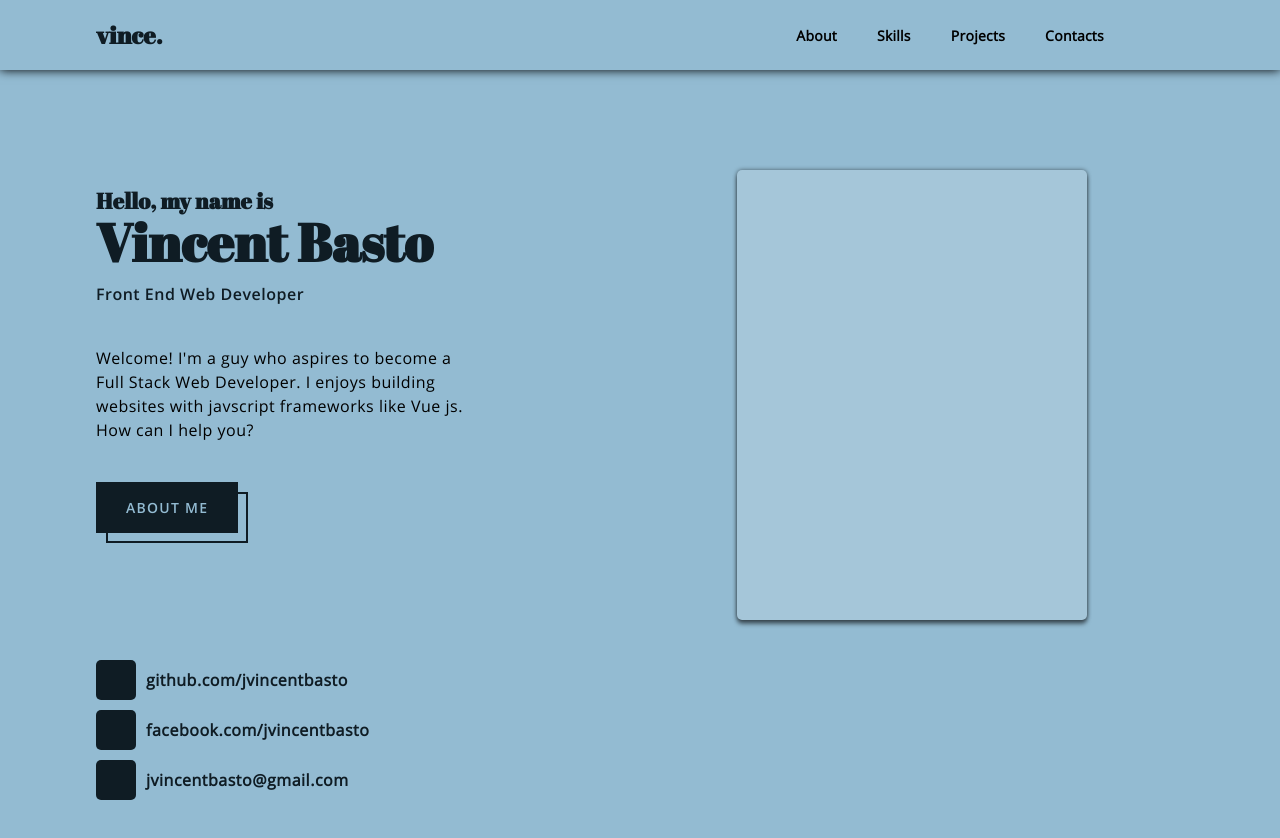
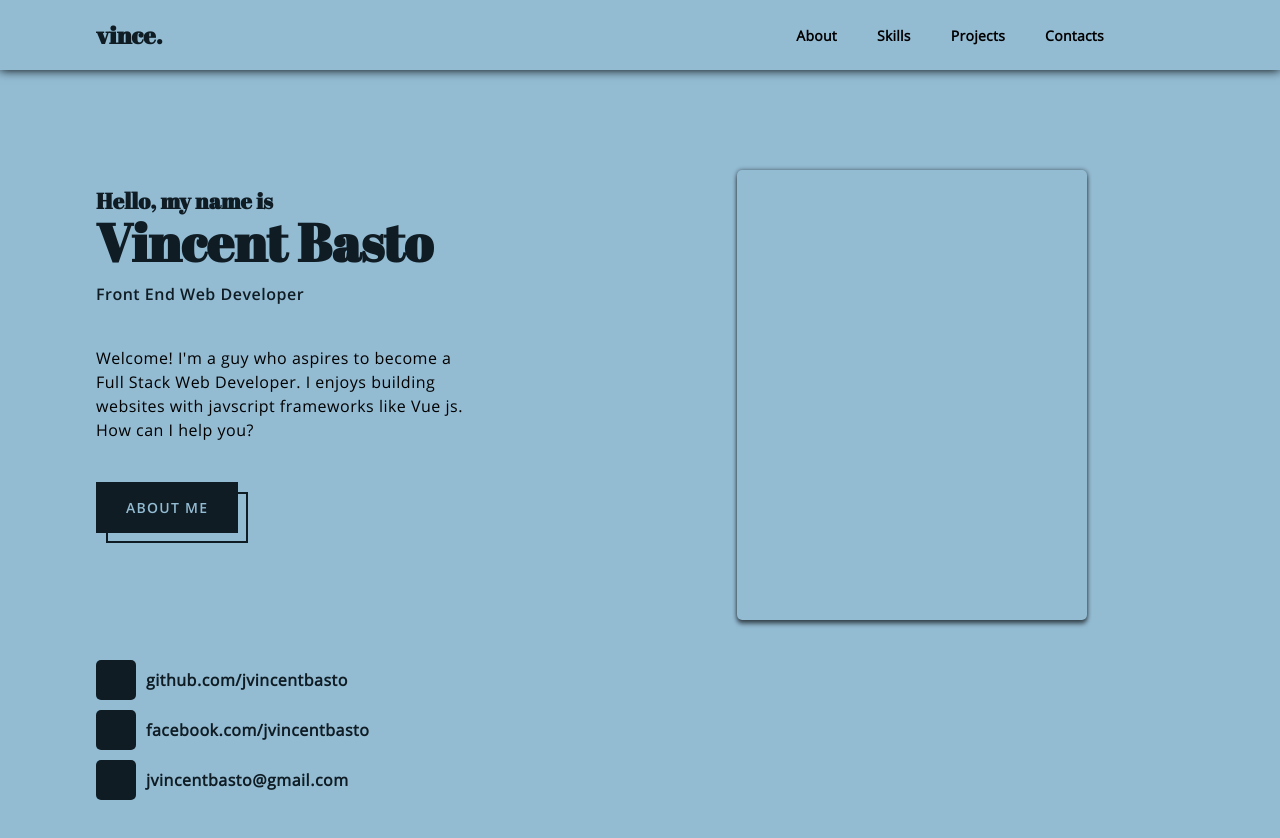
Before and after one commit to jvincentbasto/myportfolio, a Vue app: page / in a window 1280 px wide. Shown: the top 838 px of the page. Built offline with nearby package versions, Linux system fonts and the light colour scheme.

Commit message:
Update Hero.vue

```diff
--- a/src/views/homepage/Hero.vue
+++ b/src/views/homepage/Hero.vue
@@ -153,7 +153,8 @@ export default {
 .model {
   &-img {
     box-shadow: 0 0px 4px rgba(black, 0.5), 0 4px 4px rgba(black, 0.5);
-    background: styles.fns-darken(var(--c-lprimary), 5%);
+    --num: '#{var(--c-neg)}5%';
+    background: styles.fns-darken(var(--c-lprimary), var(--num));
   }
 }
 // }
```
